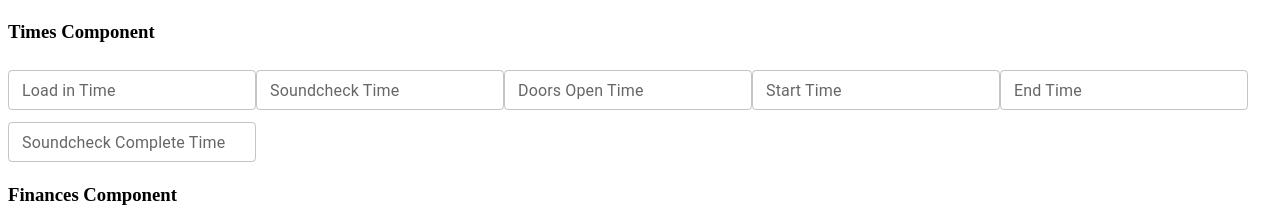
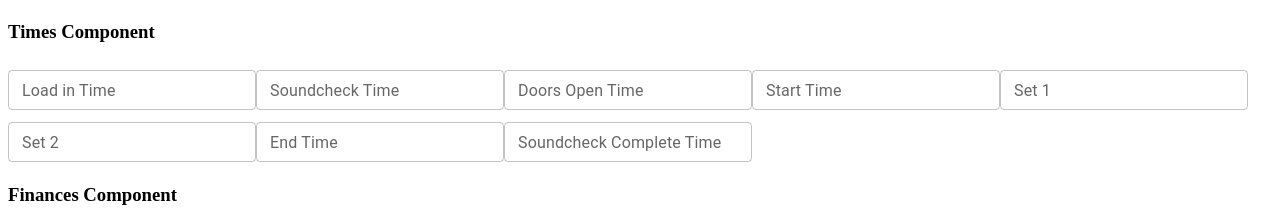
Before and after one commit to elijahsamuels/puresoulpresents-frontend, a React (Create React App) app: page /events/1 in a window 1280 px wide. Shown: the part 403-615 px from the top of the page. Built offline with nearby package versions, Linux system fonts and the light colour scheme; no server answers.

Commit message:
updated EventTimes component

```diff
--- a/src/components/eventComponents/EventTimes.js
+++ b/src/components/eventComponents/EventTimes.js
@@ -69,6 +69,32 @@ function EventTimes (props) {
         />
       )}/>
 
+      <Controller name="set_1_start_time" control={control} render={({ field }) => (
+        <TextField
+        {...field}
+        type="text"
+        label="Set 1"
+        variant="outlined"
+        size="small"
+        margin="dense"
+        error={!!errors.set_1_start_time}
+        helperText={errors.set_1_start_time ? errors.set_1_start_time.message : ""}
+        />
+      )}/>
+
+      <Controller name="set_2_start_time" control={control} render={({ field }) => (
+        <TextField
+        {...field}
+        type="text"
+        label="Set 2"
+        variant="outlined"
+        size="small"
+        margin="dense"
+        error={!!errors.set_2_start_time}
+        helperText={errors.set_2_start_time ? errors.set_2_start_time.message : ""}
+        />
+      )}/>
+
       <Controller name="end_time" control={control} render={({ field }) => (
         <TextField
         {...field}
```
